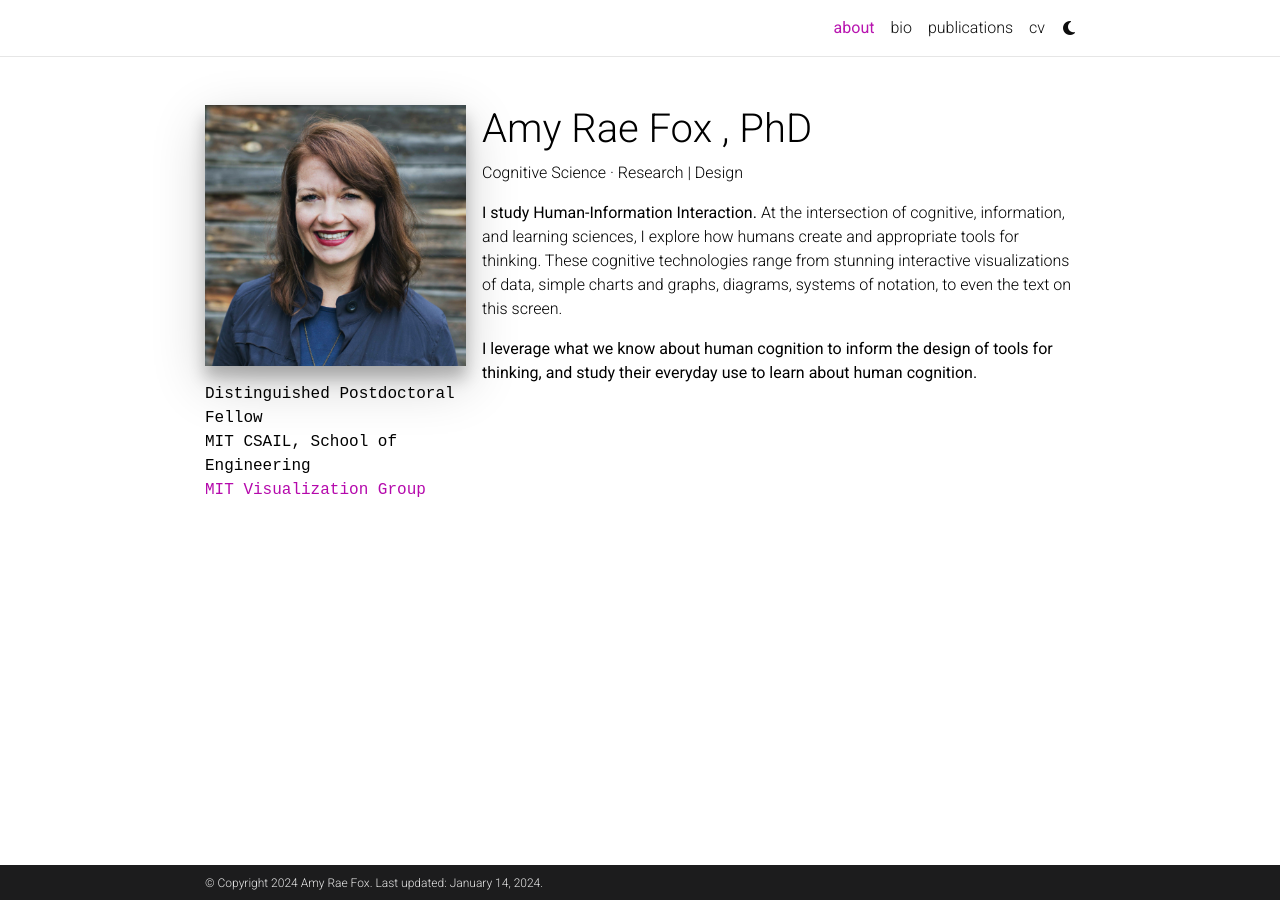
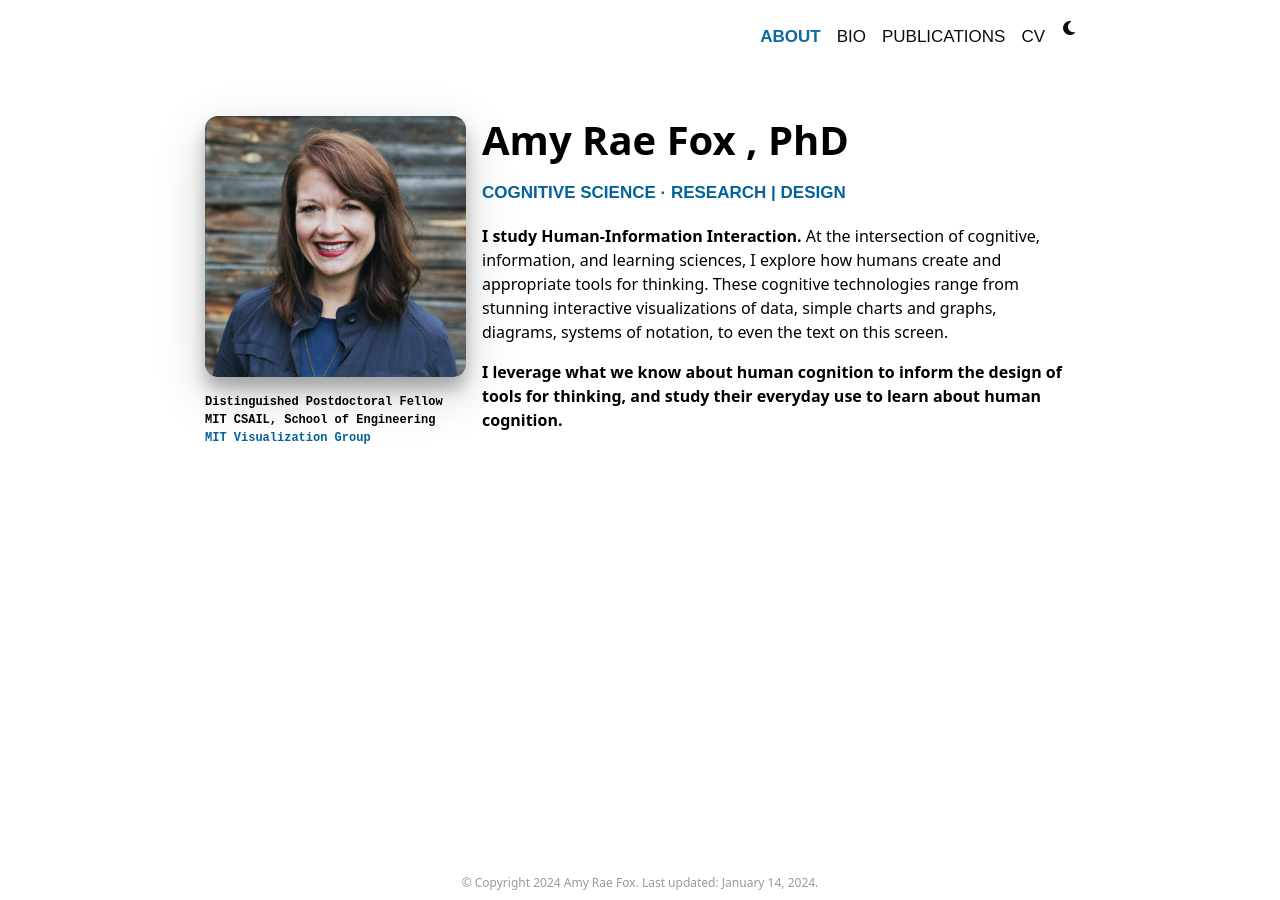
Before and after one commit to madebyafox/madebyafox.github.io, a Jekyll site: the page built from _pages/main.md, in a window 1280 px wide. Built offline with Jekyll 4.4.1, drawn with Linux system fonts in a browser that asks for light colours; full-size pictures stand in for the smaller copies a plugin makes; comment, search, counter and statistics services are not loaded; a style sheet for code colours, icons or effects is not loaded.

Commit message:
update styling

```diff
--- a/_sass/_base.scss
+++ b/_sass/_base.scss
@@ -17,6 +17,11 @@
 span,
 strong {
   color: var(--global-text-color);
+}
+
+h1{
+  font-weight: 600;
+  font-variant: small-caps;
 }
 
 hr {
@@ -50,7 +55,7 @@
 
 .table-dark {
   background-color: transparent;
-  &.table-bordered {
+  &.table-bordered{
     border: 1px solid var(--global-divider-color) !important;
   }
 }
@@ -58,6 +63,10 @@
 figure,
 img {
   max-width: 90vw;
+}
+
+.rounded-custom{
+  border-radius: 5%;
 }
 
 blockquote {
@@ -80,12 +89,7 @@
       color: var(--global-tip-block-text);
     }
 
-    h1,
-    h2,
-    h3,
-    h4,
-    h5,
-    h6 {
+    h1, h2, h3, h4, h5, h6 {
       color: var(--global-tip-block-title);
     }
   }
@@ -98,12 +102,7 @@
       color: var(--global-warning-block-text);
     }
 
-    h1,
-    h2,
-    h3,
-    h4,
-    h5,
-    h6 {
+    h1, h2, h3, h4, h5, h6 {
       color: var(--global-warning-block-title);
     }
   }
@@ -116,12 +115,7 @@
       color: var(--global-danger-block-text);
     }
 
-    h1,
-    h2,
-    h3,
-    h4,
-    h5,
-    h6 {
+    h1, h2, h3, h4, h5, h6 {
       color: var(--global-danger-block-title);
     }
   }
@@ -183,6 +177,12 @@
     margin-bottom: 5px;
     margin-top: 5px;
     font-family: monospace;
+    // font-family: sans-serif;
+    // font-family:'Courier New', Courier, monospace;
+    // font-family:'Franklin Gothic Medium', 'Arial Narrow', Arial, sans-serif;
+    font-weight: 800;
+    font-size: small;
+
 
     p {
       display: inline-block;
@@ -225,18 +225,22 @@
   }
 }
 
+
 // Navbar customization
 
 .navbar {
   box-shadow: none;
-  border-bottom: 1px solid var(--global-divider-color);
+  border-bottom: 1px solid var(--global-divider-nav);
   background-color: var(--global-bg-color);
   opacity: 0.95;
+  font-family: Avenir, Arial, Helvetica, sans-serif;
+  font-weight: 500;
+  z-index: depth 5;
 }
 
 .navbar .dropdown-menu {
   background-color: var(--global-bg-color);
-  border: 1px solid var(--global-divider-color);
+  border: 1px solid var(--global-divider-grey);
 
   a:not(.active) {
     color: var(--global-text-color);
@@ -269,19 +273,30 @@
 
   .navbar-brand {
     color: var(--global-text-color);
+    font-variant: all-small-caps;
+    font-size: xx-large;
+    font-weight: 200;
+
+
+
   }
 
   .navbar-nav .nav-item .nav-link {
     color: var(--global-text-color);
+    font-variant: small-caps;
+    font-size:x-large;
+    font-weight: 200;
 
     &:hover {
       color: var(--global-hover-color);
+      font-weight: 400;
     }
   }
 
-  .navbar-nav .nav-item.active > .nav-link {
+  .navbar-nav .nav-item.active>.nav-link {
     background-color: inherit;
-    font-weight: bolder;
+    // font-weight: bolder;
+    font-weight: 800;
     color: var(--global-theme-color);
 
     &:hover {
@@ -397,8 +412,8 @@
   width: 100%;
   height: 100%;
   overflow: auto;
-  background-color: rgb(0, 0, 0);
-  background-color: rgba(0, 0, 0, 0.8);
+  background-color: rgb(0,0,0);
+  background-color: rgba(0,0,0,0.8);
 }
 
 .wechat-modal > img {
@@ -411,28 +426,32 @@
   transform: translate(-50%, -50%);
 }
 
-@media only screen and (max-width: 400px) {
+@media only screen and (max-width: 400px){
   .wechat-modal > img {
     width: 100%;
   }
 }
 
+
 // Footer
 footer.fixed-bottom {
-  background-color: var(--global-footer-bg-color);
+  // background-color: var(--global-footer-bg-color);
+  background-color: var(--global-bg-color);
   font-size: 0.75rem;
+  z-index: depth 1;
 
   .container {
     color: var(--global-footer-text-color);
     padding-top: 9px;
     padding-bottom: 8px;
+    text-align: center;
   }
 
   a {
     color: var(--global-footer-link-color);
 
     &:hover {
-      color: var(--global-theme-color);
+      color: var(--global-theme-contrast);
       text-decoration: none;
     }
   }
@@ -452,7 +471,7 @@
 
   .card {
     background-color: var(--global-card-bg-color);
-    border: 1px solid var(--global-divider-color);
+    border: 1px solid var(--global-divider-grey);
 
     .list-group-item {
       background-color: inherit;
@@ -517,6 +536,18 @@
   mjx-container[jax="CHTML"][display="true"] {
     display: unset;
   }
+// font-family:'Franklin Gothic Medium', 'Arial Narrow', Arial, sans-serif;
+// font-family:'Segoe UI', Tahoma, Geneva, Verdana, sans-serif;
+// font-family:Reckless Neue,Didot,Bodoni MT,"Noto Serif Display",URW Palladio L,P052,Sylfaen,serif;
+// font-family: Pinyon Script;
+// font-weight: 100;
+// font-variant: normal;
+
+}
+
+.site-title{
+  font-variant: normal;
+  font-family: system-ui, -apple-system, BlinkMacSystemFont, 'Segoe UI', Roboto, Oxygen, Ubuntu, Cantarell, 'Open Sans', 'Helvetica Neue', sans-serif;
 }
 
 .post-list {
@@ -579,6 +610,7 @@
   }
 }
 
+
 // Distill
 
 .distill {
@@ -587,6 +619,7 @@
     text-decoration: none;
   }
 }
+
 
 // Projects
 
@@ -633,17 +666,31 @@
   }
 }
 
+
 // Publications
 
 .publications {
   margin-top: 2rem;
 
+
+  .description{
+    color: var(--global-text-color);
+    font-size: 1rem;
+    font-style: italic;
+    font-weight: 200;
+  }
+
+  .highlight{
+    color: var(--global-theme-color);
+    font-weight: bolder;
+  }
+
   h1 {
     color: var(--global-theme-color);
-    font-size: 2rem;
-    text-align: center;
+    font-size: 1.5rem;
+    text-align: left;
     margin-top: 1em;
-    margin-bottom: 1em;
+    margin-bottom: 1rem;
   }
 
   h2 {
@@ -655,12 +702,15 @@
   }
 
   h2.bibliography {
-    color: var(--global-divider-color);
-    border-top: 1px solid var(--global-divider-color);
+    // color: var(--global-divider-color);
+    // border-top: 1px solid var(--global-divider-color);
+    color: var(--global-divider-grey);
+    border-top: 1px solid var(--global-divider-grey);
     padding-top: 1rem;
     margin-top: 2rem;
     margin-bottom: -2rem;
     text-align: right;
+    font-size: 1.5rem;
   }
 
   ol.bibliography {
@@ -706,6 +756,12 @@
         font-weight: bolder;
       }
 
+      .date{
+        color:black;
+        // font-family:system-ui, -apple-system, BlinkMacSystemFont, 'Segoe UI', Roboto, Oxygen, Ubuntu, Cantarell, 'Open Sans', 'Helvetica Neue', sans-serif
+        // font-style: italic;
+      }
+
       .author {
         a {
           border-bottom: 1px dashed var(--global-theme-color);
@@ -716,12 +772,12 @@
           }
         }
 
-        > em {
+        >em {
           border-bottom: 1px solid;
           font-style: normal;
         }
 
-        > span.more-authors {
+        >span.more-authors {
           color: var(--global-text-color-light);
           border-bottom: 1px dashed var(--global-text-color-light);
           cursor: pointer;
@@ -835,6 +891,7 @@
   padding: 3px 3px;
 }
 
+
 // Transitioning Themes
 html.transition,
 html.transition *,
@@ -878,7 +935,7 @@
 
   /* Dimensions */
   width: 100%;
-  height: 1px;
+  height: 5px;
 
   /* Reset the appearance */
   -webkit-appearance: none;
@@ -890,9 +947,11 @@
 
   /* Progress bar container for Firefox/IE10  */
   background-color: transparent;
+    // background-color: var(--global-divider-grey);
+    // background-color: var(--global-theme-color);
 
   /* Progress bar value for IE10  */
-  color: var(--global-theme-color);
+  color: transparent
 }
 
 progress::-webkit-progress-bar {
@@ -904,7 +963,7 @@
 }
 
 progress::-moz-progress-bar {
-  background-color: var(--global-theme-color);
+  background-color: transparent;
 }
 
 .progress-container {
@@ -931,14 +990,14 @@
   .copy {
     background: var(--global-card-bg-color);
     border-color: var(--global-bg-color);
-    border-radius: 0.3rem;
+    border-radius: .3rem;
     border-style: none;
     color: var(--global-text-color);
     font-size: medium;
     opacity: 0;
     position: absolute;
-    right: 0.2rem;
-    top: 0.2rem;
+    right: .5rem;
+    top: .5rem;
   }
 
   &:active .copy,
@@ -986,8 +1045,7 @@
     }
   }
 
-  .dropdown-item.active,
-  .dropdown-item:active {
+  .dropdown-item.active, .dropdown-item:active {
     background-color: var(--global-hover-color);
     color: var(--global-hover-text-color) !important;
 
@@ -1001,13 +1059,13 @@
 nav[data-toggle="toc"] {
   top: 5rem;
 
-  .nav .nav > li > a {
-    font-size: 0.75rem;
+  .nav .nav>li>a {
+    // font-size: .75rem;
   }
 
-  .nav > li > a {
+  .nav>li>a {
     color: var(--global-text-color);
-    font-size: 0.75rem;
+    // font-size: .75rem;
 
     &:hover {
       color: var(--global-hover-color);
@@ -1018,7 +1076,7 @@
   .nav-link.active {
     color: var(--global-theme-color);
     border-left-color: var(--global-theme-color);
-    font-size: 0.75rem;
+    // font-size: .75rem;
 
     &:hover {
       color: var(--global-hover-color);
@@ -1069,10 +1127,6 @@
   }
 }
 
-.unloaded {
-  display: none !important;
-}
-
 .medium-zoom-overlay,
 .medium-zoom-image--opened {
   z-index: 999;
--- a/_sass/_cv.scss
+++ b/_sass/_cv.scss
@@ -20,7 +20,7 @@
   padding-bottom: 0.25rem;
   text-decoration: none;
   font-weight: 400;
-  font-size: 0.7rem;
+  font-size: .7rem;
   text-align: center;
   vertical-align: middle;
   text-transform: uppercase;
@@ -213,3 +213,7 @@
      color: var(--global-text-color);
 }
 */
+
+li{
+  list-style: none;
+}
--- a/_sass/_layout.scss
+++ b/_sass/_layout.scss
@@ -7,12 +7,12 @@
   color: var(--global-text-color);
   background-color: var(--global-bg-color);
 
-  h1,
-  h2,
-  h3,
-  h4,
-  h5,
-  h6 {
+  font-family: avenir, system-ui, -apple-system, BlinkMacSystemFont, 'Segoe UI', Roboto, Oxygen, Ubuntu, Cantarell, 'Open Sans', 'Helvetica Neue', sans-serif;
+  // font-family: system-ui, -apple-system, BlinkMacSystemFont, 'Segoe UI', Roboto, Oxygen, Ubuntu, Cantarell, 'Open Sans', 'Helvetica Neue', sans-serif;
+  // font-family: Avenir, Arial, Helvetica, sans-serif;
+  font-weight: inherit;
+
+  h1, h2, h3, h4, h5, h6 {
     scroll-margin-top: 66px;
   }
 }
@@ -38,7 +38,16 @@
   }
 }
 
+p.desc{
+  color: var(--global-theme-color);
+  font-weight: 600;
+  font-family:   Avenir, Arial, Helvetica, sans-serif;
+  font-variant-caps: all-small-caps;
+  font-size: x-large;
+}
+
 // TODO: redefine content layout.
+
 
 /******************************************************************************
  * Publications
@@ -46,6 +55,7 @@
 
 // TODO: redefine publications layout.
 
+
 /*****************************************************************************
 * Projects
 *****************************************************************************/
--- a/_sass/_themes.scss
+++ b/_sass/_themes.scss
@@ -7,14 +7,17 @@
   --global-code-bg-color: #{$code-bg-color-light};
   --global-text-color: #{$black-color};
   --global-text-color-light: #{$grey-color};
-  --global-theme-color: #{$purple-color};
-  --global-hover-color: #{$purple-color};
+  --global-theme-color: #{$ucsd-blue};
+  --global-theme-contrast: #{$ucsd-dark-blue};
+  --global-hover-color: #{$ucsd-blue};
   --global-hover-text-color: #{$white-color};
-  --global-footer-bg-color: #{$grey-color-dark};
-  --global-footer-text-color: #{$grey-color-light};
-  --global-footer-link-color: #{$white-color};
+  --global-footer-bg-color: #{$ucsd-dark-blue};
+  --global-footer-text-color: #{$grey-color-medium};
+  --global-footer-link-color: #{$ucsd-blue-light};
   --global-distill-app-color: #{$grey-color};
-  --global-divider-color: rgba(0, 0, 0, 0.1);
+  --global-divider-color: #{$ucsd-blue};
+  --global-divider-color: rgba(0,0,0,.1);
+  --global-divider-grey: rgba(0,0,0,.25);
   --global-card-bg-color: #{$white-color};
 
   --global-tip-block: #42b983;
@@ -31,12 +34,12 @@
   --global-danger-block-title: #c00;
 
   .fa-sun {
-    display: none;
+    display : none;
   }
   .fa-moon {
     padding-left: 10px;
     padding-top: 12px;
-    display: block;
+    display : block;
   }
 
   .repo-img-light {
@@ -47,7 +50,7 @@
   }
 }
 
-html[data-theme="dark"] {
+html[data-theme='dark'] {
   --global-bg-color: #{$grey-color-dark};
   --global-code-bg-color: #{$code-bg-color-dark};
   --global-text-color: #{$grey-color-light};
@@ -78,10 +81,10 @@
   .fa-sun {
     padding-left: 10px;
     padding-top: 12px;
-    display: block;
+    display : block;
   }
   .fa-moon {
-    display: none;
+    display : none;
   }
 
   .repo-img-light {
--- a/_sass/_variables.scss
+++ b/_sass/_variables.scss
@@ -4,36 +4,43 @@
  ******************************************************************************/
 
 // Colors
-$red-color: #ff3636 !default;
-$red-color-dark: #b71c1c !default;
-$orange-color: #f29105 !default;
-$blue-color: #0076df !default;
-$blue-color-dark: #00369f !default;
-$cyan-color: #2698ba !default;
-$light-cyan-color: lighten($cyan-color, 25%);
-$green-color: #00ab37 !default;
-$green-color-lime: #b7d12a !default;
-$green-color-dark: #009f06 !default;
-$green-color-light: #ddffdd !default;
-$green-color-bright: #11d68b !default;
-$purple-color: #b509ac !default;
-$light-purple-color: lighten($purple-color, 25%);
-$pink-color: #f92080 !default;
-$pink-color-light: #ffdddd !default;
-$yellow-color: #efcc00 !default;
+$red-color:           #FF3636 !default;
+$red-color-dark:      #B71C1C !default;
+$orange-color:        #F29105 !default;
+$blue-color:          #0076df !default;
+$blue-color-dark:     #00369f !default;
+$blue-navy-dark:      #2D3851 !default;
+$cyan-color:          #2698BA !default;
+$light-cyan-color:    lighten($cyan-color, 25%);
+$green-color:         #00ab37 !default;
+$green-color-lime:    #B7D12A !default;
+$green-color-dark:    #009f06 !default;
+$green-color-light:   #ddffdd !default;
+$green-color-bright:  #11D68B !default;
+$purple-color:        #B509AC !default;
+$light-purple-color:  lighten($purple-color, 25%);
+$pink-color:          #f92080 !default;
+$pink-color-light:    #ffdddd !default;
+$yellow-color:        #efcc00 !default;
+$ucsd-blue:           #03619B !default;
+$ucsd-blue-light:     #5090b7;
+$ucsd-dark-blue:      #172B49 !default;
+$ucsd-yellow:         #FFCD00 !default;
+$ucsd-green:          #6D963B !default;
 
-$grey-color: #828282 !default;
-$grey-color-light: lighten($grey-color, 40%);
-$grey-color-dark: #1c1c1d;
-$grey-900: #212529;
+$grey-color:          #828282 !default;
+$grey-color-light:    lighten($grey-color, 40%);
+$grey-color-medium:   #a19696;
+$grey-color-dark:     #1C1C1D;
+$grey-900:            #212529;
 
 $white-color: #ffffff !default;
 $black-color: #000000 !default;
 
 // Theme colors
 
-$code-bg-color-light: rgba($purple-color, 0.05);
-$code-bg-color-dark: #2c3237 !default;
+$code-bg-color-light:     rgba($ucsd-blue, 0.10);
+$code-bg-color-dark:      #2c3237 !default;
 
 // Font awesome location
 $fa-font-path: "../webfonts";
```
Also changed, not shown: _sass/_distill.scss (+8 -25 lines).
